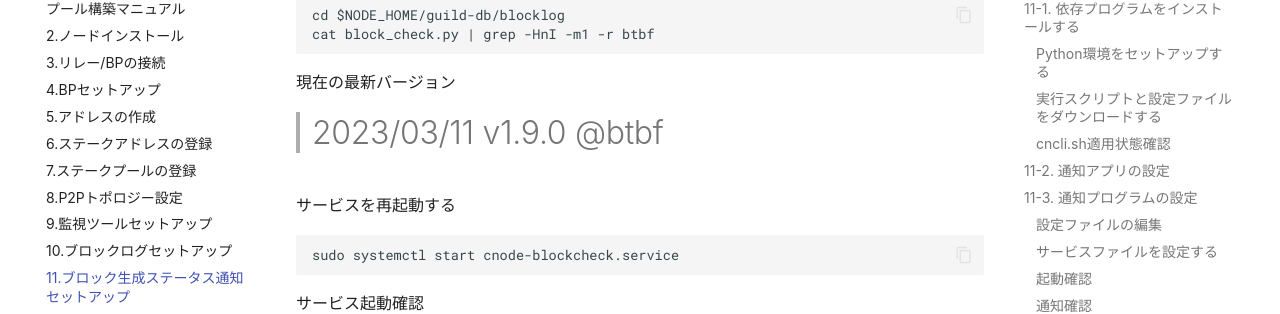
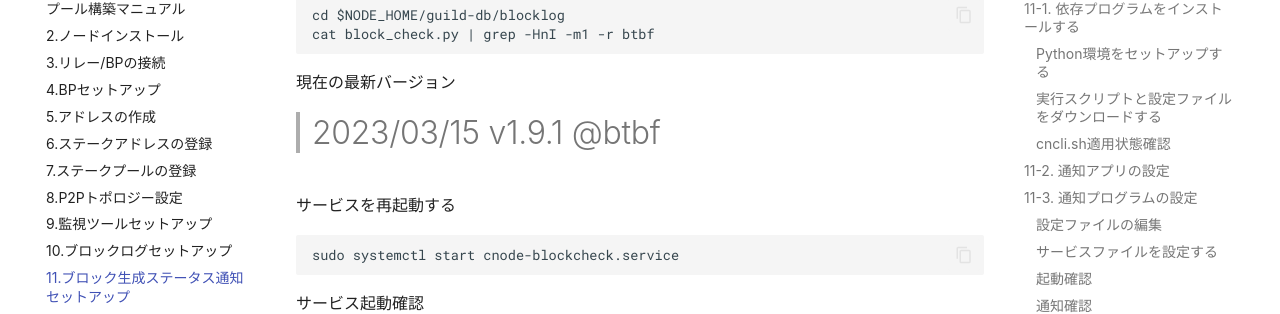
Before and after one commit to btbf/spojapanguild, an MkDocs documentation site: the page built from docs/setup/11-blocknotify-setup.md, in a window 1280 px wide and 900 px high, scrolled down 8171 px. Shown: the part 147-461 px from the top of the window. Built offline with MkDocs 1.6.1 and Material for MkDocs 9.7.7, drawn with Linux system fonts in a browser that asks for light colours; comment, search, counter and statistics services are not loaded.

Commit message:
block_check.py v1.9.1

````diff
--- a/docs/setup/11-blocknotify-setup.md
+++ b/docs/setup/11-blocknotify-setup.md
@@ -338,7 +338,7 @@ cd $NODE_HOME/guild-db/blocklog
 cat block_check.py | grep -HnI -m1 -r btbf
 ```
 現在の最新バージョン
-> #2023/03/11 v1.9.0 @btbf
+> #2023/03/15 v1.9.1 @btbf
 
 サービスを再起動する
 ```
````
